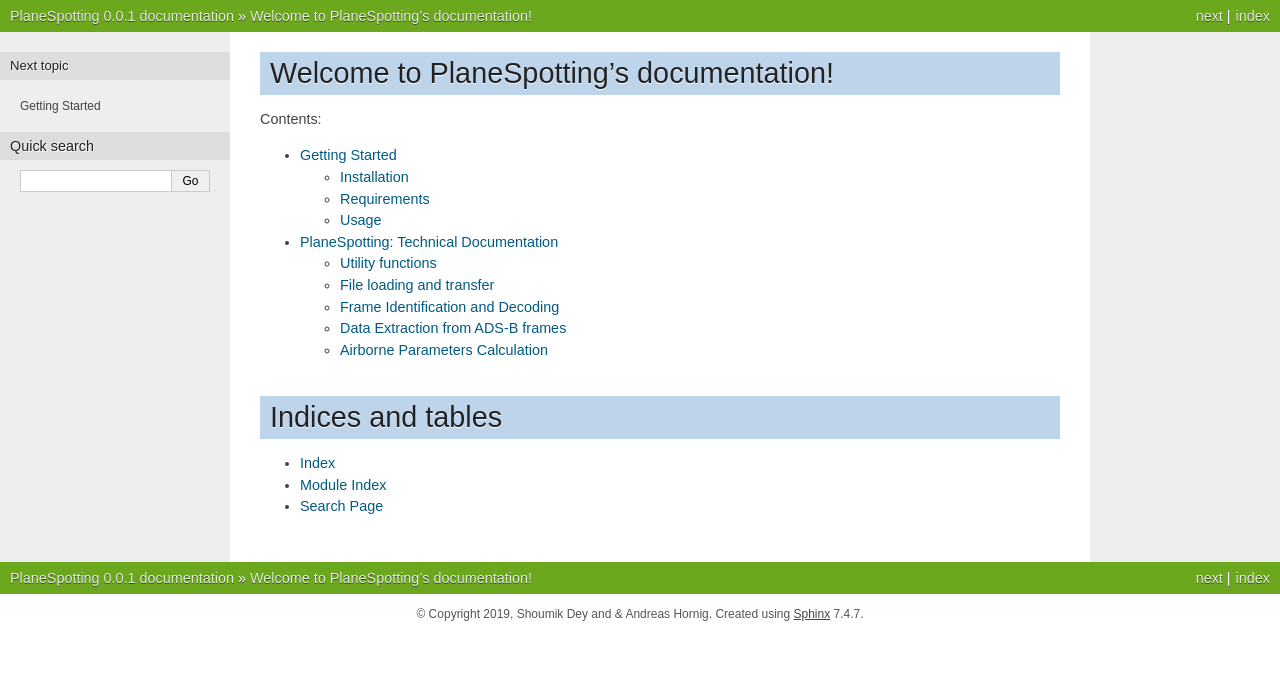
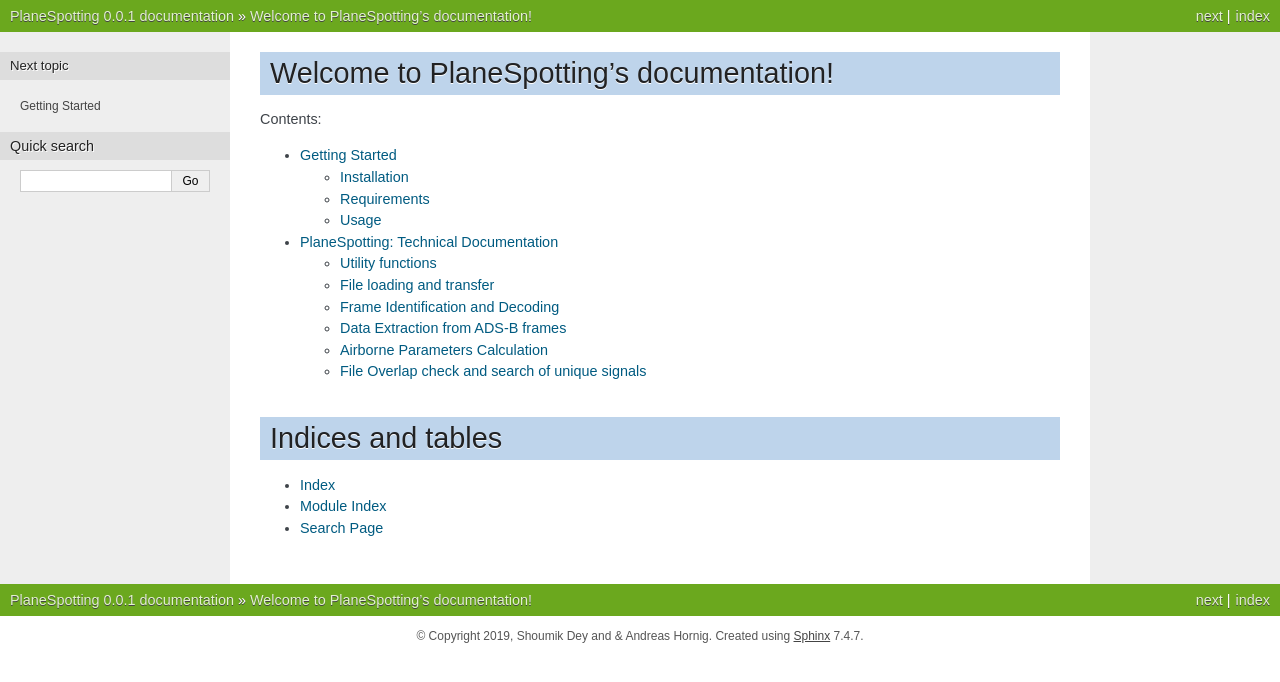
Before and after one commit to aerospaceresearch/PlaneSpotting, a Sphinx documentation site: the page built from docs/index.rst, in a window 1280 px wide. Shown: the top 682 px of the page. Built offline with Sphinx 7.4.7, drawn with Linux system fonts in a browser that asks for light colours.

Commit message:
Building html files, adding module to modules.rst file

```diff
--- a/docs/modules.rst
+++ b/docs/modules.rst
@@ -29,3 +29,9 @@
 ===============================
 .. automodule:: planespotting.calculator
    :members:
+
+File Overlap check and search of unique signals
+===============================================
+
+.. automodule: planespotting.multilateration
+   :members:
```
Also changed, not shown: 8 other files.
